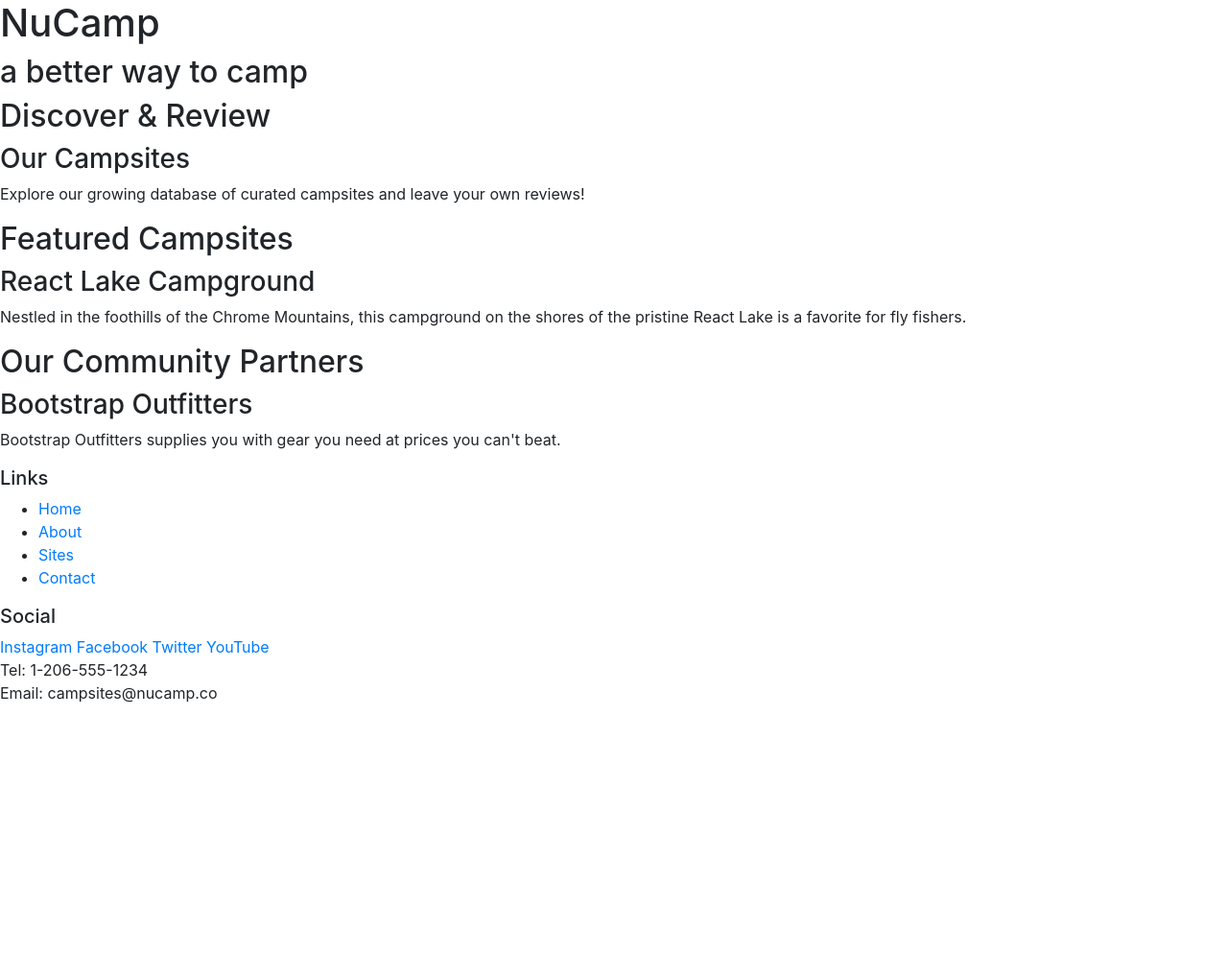
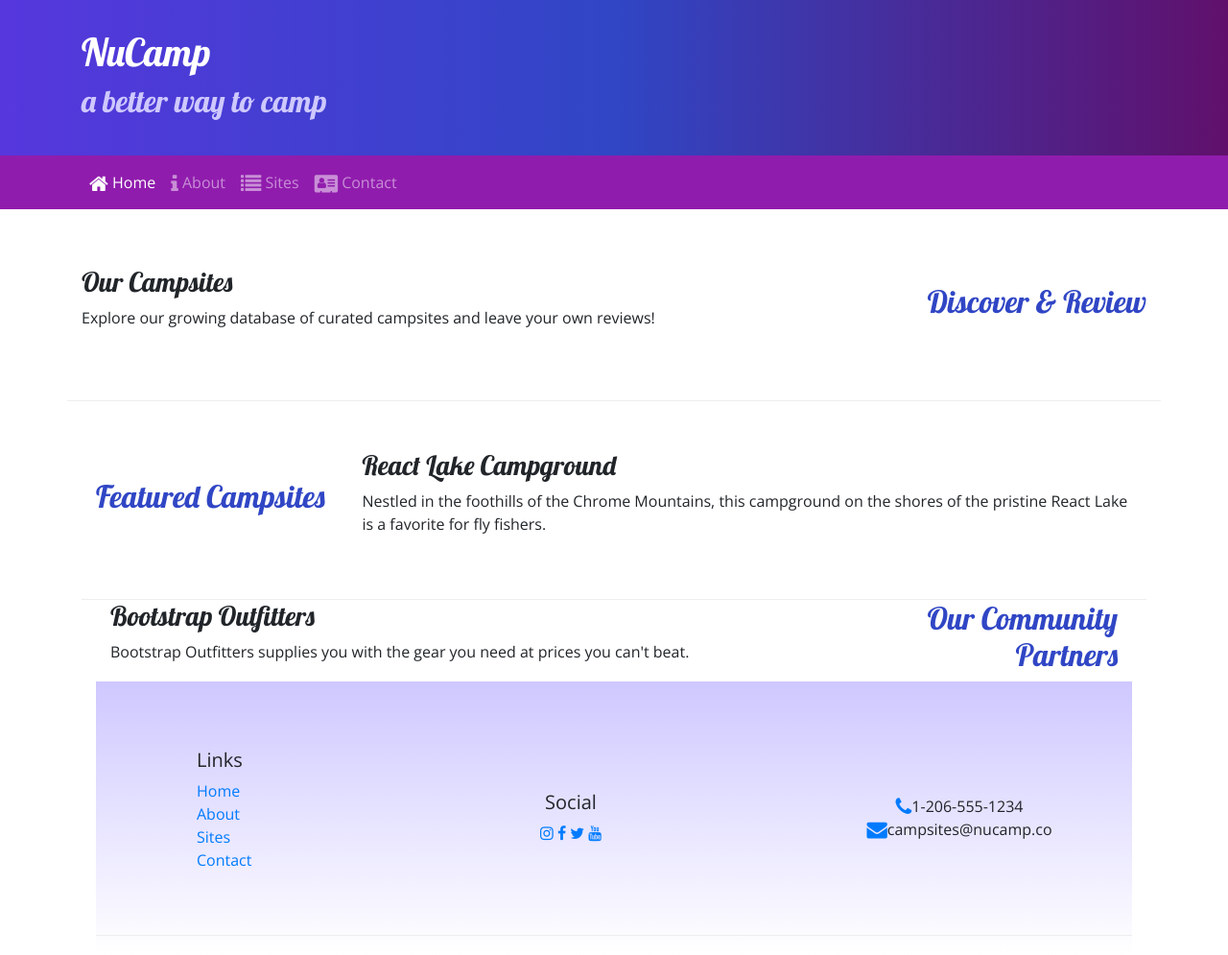
Before and after one commit to cbipinnatus/Bootstrap-Class, a website: page index.html in a window 1280 px wide. Shown: the whole page at 96% size. Before the commit the page ends 800 px from the top, so only its background shows below. Drawn offline with nearby package versions, Linux system fonts and the light colour scheme.

Commit message:
Bootstrap Exercise

```diff
--- /dev/null
+++ b/CSS/styles.css
@@ -0,0 +1,37 @@
+body {
+    font-family: "Open Sans", sans-serif;
+}
+
+h1, h2, h3 {
+    font-family: "Lobster", cursive;
+}
+
+h2 {
+    color: #3046C5;
+}
+
+header h2 {
+    color: #CEC8FF;
+}
+
+footer {
+    background-image: linear-gradient(#CEC8FF, white);
+    padding: 20px 0;
+}
+
+.jumbotron {
+    margin: 0;
+    padding: 30px;
+    background-image: linear-gradient(to right, #5637DD, #3046C5, #60106B);
+    color: white;
+}
+
+.navbar {
+    background-color: #901CAD;
+}
+
+.row-content {
+    padding: 50px 0;
+    border-bottom: 1px ridge;
+    min-height: 200px;
+}
--- a/index.html
+++ b/index.html
@@ -9,56 +9,101 @@
         <!-- Bootstrap CSS -->
         <link rel="stylesheet" href="node_modules/bootstrap/dist/css/bootstrap.min.css" />
 
+        <!-- Additional CSS must be placed after Bootstrap CSS -->
+        <link rel="stylesheet" href="node_modules/font-awesome/css/font-awesome.min.css" />
+        <link rel="stylesheet" href="https://fonts.googleapis.com/css?family=Lobster|Open+Sans" />
+        <link rel="stylesheet" href="css/styles.css" />
         <title>NuCamp: A Better Way To Camp</title>
     </head>
 
 <body>
 
-    <header>
-        <div>
+    <header class="jumbotron jumbotron-fluid">
+        <div class="container">
+            <div class="row">
+                <div class="col">
                     <h1>NuCamp</h1>
                     <h2>a better way to camp</h2>
                 </div>
+            </div>
     </header>
 
-    <div>
-        <h2>Discover & Review</h2>
+<nav class="navbar navbar-expand-sm navbar-dark sticky-top">
+    <div class="container">
+    <button class="navbar-toggler ml-auto" type="button"
+    data-toggle="collapse" data-target="#nucampNavbar">
+        <span class="navbar-toggler-icon"></span>
+    </button>
+    <div class="collapse navbar-collapse" id="#nucampNavbar">
+        <ul class="navbar-nav">
+            <li class="nav-item active"><a class="nav-link" href="#"><i class="fa fa-home fa-lg"></i> Home</a></li>
+            <li class="nav-item"><a class="nav-link"  href="aboutus.html"><i class="fa fa-info fa-lg"></i> About</a></li>
+            <li class="nav-item"><a class="nav-link" href="#"><i class="fa fa-list fa-lg"></i> Sites</a></li>
+            <li class="nav-item"><a class="nav-link" href="#"><i class="fa fa-address-card fa-lg"></i> Contact</a></li>
+        </ul>
+    </div>
+    </div>
+</nav>
+
+    <div class="container">
+        <div class="row row-content align-items-center">
+            <div class="col-sm-4 order-sm-last col-md-3">
+                <h2 class="text-sm-right">Discover & Review</h2>
+            </div>
+            <div class="col">
                 <h3>Our Campsites</h3>
                 <p>Explore our growing database of curated campsites and leave your own reviews!</p>
             </div>
+        </div>
+    <div>
 
-    <div>
+        <div class="container">
+            <div class="row row-content align-items-center">
+            <div class="col-sm-4 col-md-3">
                 <h2>Featured Campsites</h2>
+            </div>
+            <div class="col">
                 <h3>React Lake Campground</h3>
         		<p>Nestled in the foothills of the Chrome Mountains, this campground on the shores of the pristine React Lake is a favorite for fly fishers.</p>
    			</div>
+        </div>
+    <div>
 
-    <div>
-        <h2>Our Community Partners</h2>
+    <div class="container">
+        <div class="row">
+            <div class="col-sm-4 order-sm-last col-md-3">
+                <h2 class="text-sm-right">Our Community Partners</h2>
+            </div>
+            <div class="col">
                 <h3>Bootstrap Outfitters</h3>
-        <p>Bootstrap Outfitters supplies you with gear you need at prices you can't beat.</p>
+        		<p>Bootstrap Outfitters supplies you with the gear you need at prices you can't beat.</p>
             </div>
-
+        </div>
+    </div>
     <footer>
-        <div>
+        <div class="container">
+            <div class="row row-content align-items-center">
+                <div class="col-4 col-sm-2 offset-1">
                     <h5>Links</h5>
-            <ul>
+                    <ul class="list-unstyled">
                         <li><a href="#">Home</a></li>
                         <li><a href="#">About</a></li>
                         <li><a href="#">Sites</a></li>
                         <li><a href="#">Contact</a></li>
                     </ul>
                 </div>
-        <div>
+                <div class="col-6 col-sm-5 text-center">
                 	<h5>Social</h5>
-            <a href="http://instagram.com/">Instagram</a>
-            <a href="http://facebook.com/">Facebook</a>
-            <a href="http://twitter.com/">Twitter</a>
-            <a href="http://youtube.com/">YouTube</a>
+                    <a href="http://instagram.com/"><i class="fa fa-instagram"></i></a>
+                    <a href="http://facebook.com/"><i class="fa fa-facebook"></i></a>
+                    <a href="http://twitter.com/"><i class="fa fa-twitter"></i></a>
+                    <a href="http://youtube.com/"><i class="fa fa-youtube"></i></a>
                 </div>
-        <div>
-            Tel: 1-206-555-1234<br />
-            Email: campsites@nucamp.co
+                <div class="col-sm-4 text-center">
+                    <i class="fa fa-phone fa-lg text-primary"></i>1-206-555-1234<br />
+                    <i class="fa fa-envelope fa-lg text-primary"></i>campsites@nucamp.co
+                </div>
+           </div>
         </div>
     </footer>
 
--- a/package.json
+++ b/package.json
@@ -15,6 +15,7 @@
   },
   "dependencies": {
     "bootstrap": "^4.0.0",
+    "font-awesome": "^4.7.0",
     "jquery": "^3.3.1",
     "popper.js": "^1.12.9"
   }
```
Also changed, not shown: aboutus.html (added, +113 -0 lines), 1 other file. Lines whose indentation alone changed are shown as unchanged.
